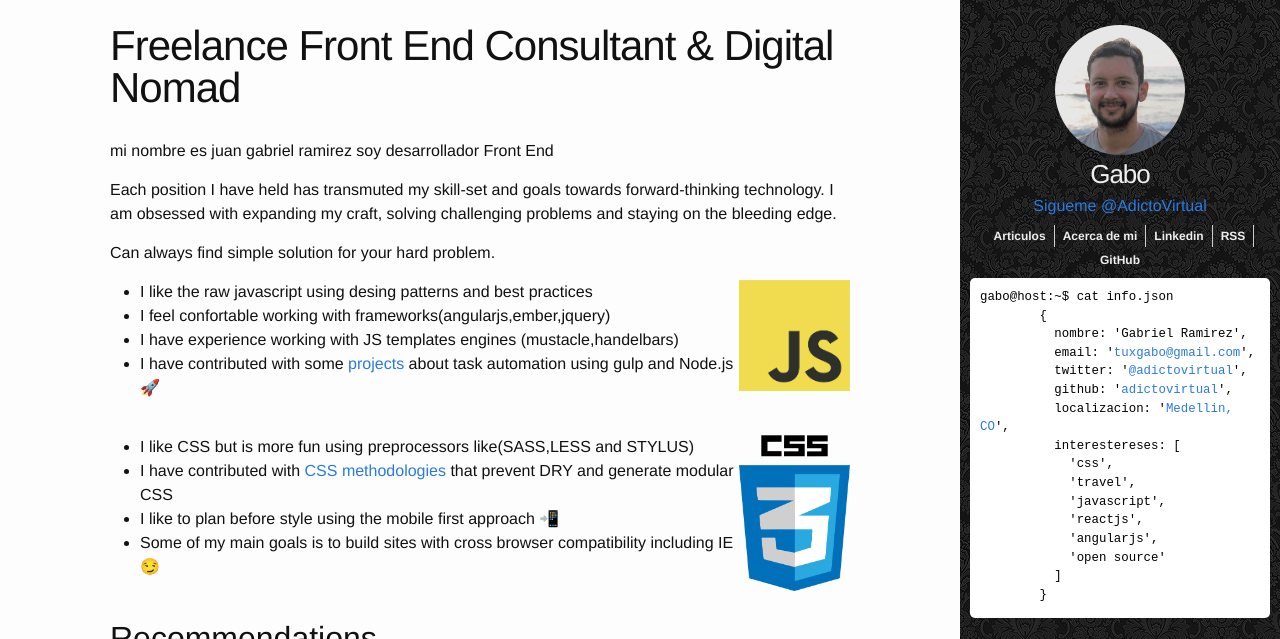
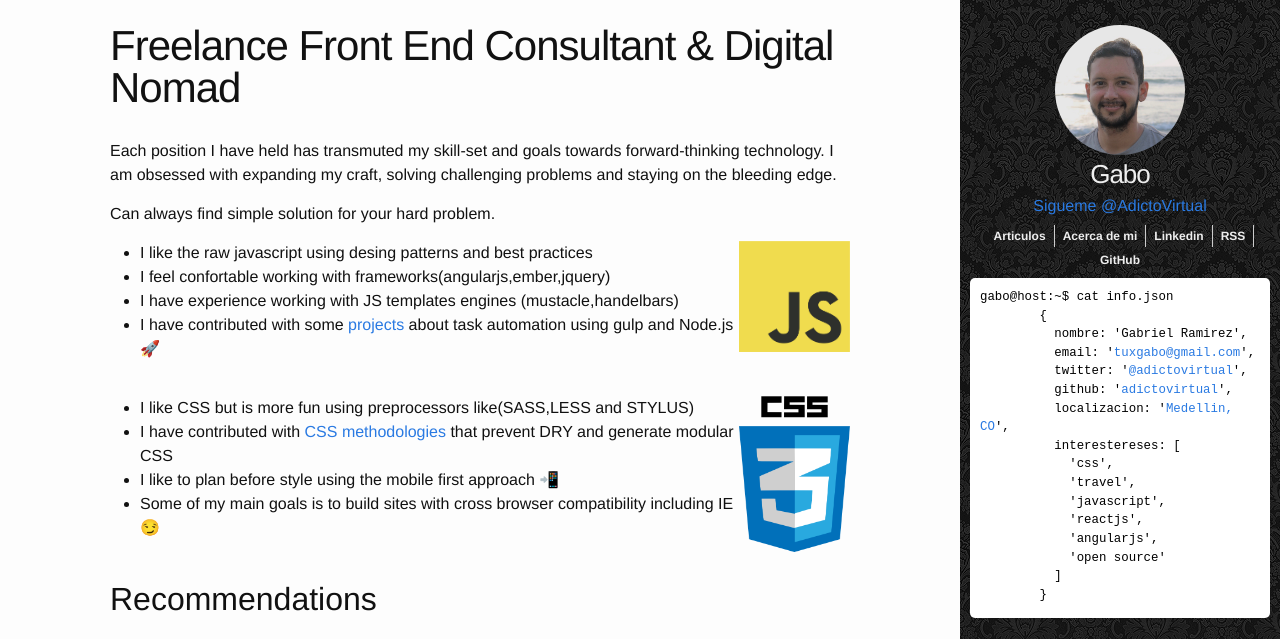
Before and after one commit to juanramirezc2/adictovirtual.github.io, a Jekyll site: the page built from about.html, in a window 1280 px wide and 900 px high, cut to the strip 0-639 px from the top of the window. Built offline with Jekyll 4.4.1, drawn with Linux system fonts in a browser that asks for light colours; nearby versions of some CDN libraries; comment, search, counter and statistics services are not loaded.

Commit message:
i think english is better if i want to spread the word further

```diff
--- a/about.html
+++ b/about.html
@@ -3,7 +3,6 @@ layout: page
 title: Freelance Front End Consultant & Digital Nomad
 permalink: /about/
 ---
-<p>mi nombre es juan gabriel ramirez soy desarrollador Front End </p>
 
 <p>Each position I have held has transmuted my skill-set and goals towards forward-thinking technology. I am obsessed with expanding my craft, solving challenging problems and staying on the bleeding edge.</p>
 <p>  Can always find simple solution for your hard problem.</p>
```
